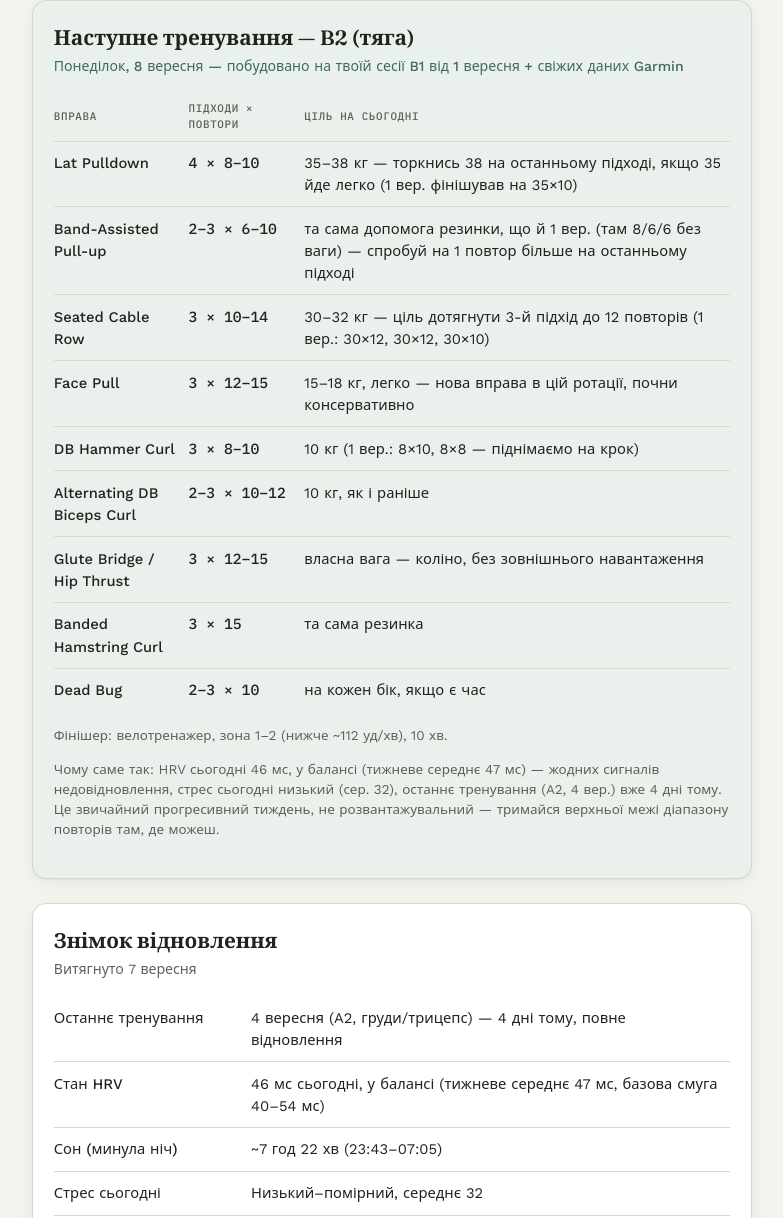
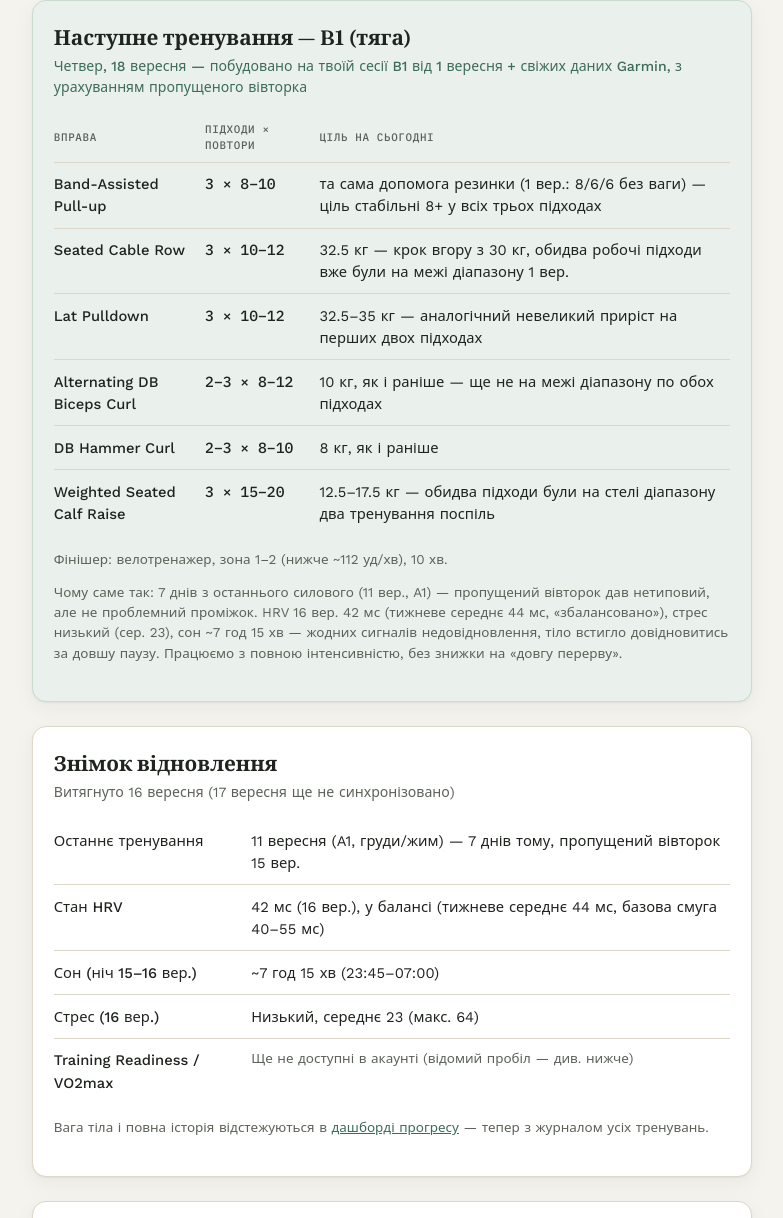
Before and after one commit to viktorkalinchuk/my-state-dashboard, a plain HTML site: page training.html in a window 1280 px wide. Shown: the part 458-1676 px from the top of the page, without its empty margins (248-1031 px from the left). Drawn offline with nearby package versions, Linux system fonts and the light colour scheme.

Commit message:
chore: B1 training update for Sep 18

```diff
--- a/training.html
+++ b/training.html
@@ -312,7 +312,7 @@
       <span class="chip">2×/тижд</span>
       <span class="chip">Середній рівень</span>
       <span class="chip">З урахуванням коліна</span>
-      <span class="chip next">Наступне: B2, 8 вер</span>
+      <span class="chip next">Наступне: B1, 18 вер</span>
     </div>
     <a href="/" style="display:inline-flex;align-items:center;gap:.35rem;margin-top:.9rem;font-size:.85rem;color:var(--accent);text-decoration:none;border-bottom:1px solid transparent;">📈 Дивитись прогрес &rarr;</a>
   </header>
@@ -324,37 +324,34 @@
   </div>
 
   <section class="card next-session">
-    <h2>Наступне тренування &mdash; B2 (тяга)</h2>
-    <div class="card-sub">Понеділок, 8 вересня &mdash; побудовано на твоїй сесії B1 від 1 вересня + свіжих даних Garmin</div>
+    <h2>Наступне тренування &mdash; B1 (тяга)</h2>
+    <div class="card-sub">Четвер, 18 вересня &mdash; побудовано на твоїй сесії B1 від 1 вересня + свіжих даних Garmin, з урахуванням пропущеного вівторка</div>
     <table class="plan">
       <thead>
         <tr><th>Вправа</th><th>Підходи × Повтори</th><th>Ціль на сьогодні</th></tr>
       </thead>
       <tbody>
-        <tr><td class="ex-name">Lat Pulldown</td><td class="sets">4 × 8&ndash;10</td><td>35&ndash;38 кг &mdash; торкнись 38 на останньому підході, якщо 35 йде легко (1 вер. фінішував на 35×10)</td></tr>
-        <tr><td class="ex-name">Band-Assisted Pull-up</td><td class="sets">2&ndash;3 × 6&ndash;10</td><td>та сама допомога резинки, що й 1 вер. (там 8/6/6 без ваги) &mdash; спробуй на 1 повтор більше на останньому підході</td></tr>
-        <tr><td class="ex-name">Seated Cable Row</td><td class="sets">3 × 10&ndash;14</td><td>30&ndash;32 кг &mdash; ціль дотягнути 3-й підхід до 12 повторів (1 вер.: 30×12, 30×12, 30×10)</td></tr>
-        <tr><td class="ex-name">Face Pull</td><td class="sets">3 × 12&ndash;15</td><td>15&ndash;18 кг, легко &mdash; нова вправа в цій ротації, почни консервативно</td></tr>
-        <tr><td class="ex-name">DB Hammer Curl</td><td class="sets">3 × 8&ndash;10</td><td>10 кг (1 вер.: 8×10, 8×8 &mdash; піднімаємо на крок)</td></tr>
-        <tr><td class="ex-name">Alternating DB Biceps Curl</td><td class="sets">2&ndash;3 × 10&ndash;12</td><td>10 кг, як і раніше</td></tr>
-        <tr><td class="ex-name">Glute Bridge / Hip Thrust</td><td class="sets">3 × 12&ndash;15</td><td>власна вага &mdash; коліно, без зовнішнього навантаження</td></tr>
-        <tr><td class="ex-name">Banded Hamstring Curl</td><td class="sets">3 × 15</td><td>та сама резинка</td></tr>
-        <tr><td class="ex-name">Dead Bug</td><td class="sets">2&ndash;3 × 10</td><td>на кожен бік, якщо є час</td></tr>
+        <tr><td class="ex-name">Band-Assisted Pull-up</td><td class="sets">3 × 8&ndash;10</td><td>та сама допомога резинки (1 вер.: 8/6/6 без ваги) &mdash; ціль стабільні 8+ у всіх трьох підходах</td></tr>
+        <tr><td class="ex-name">Seated Cable Row</td><td class="sets">3 × 10&ndash;12</td><td>32.5 кг &mdash; крок вгору з 30 кг, обидва робочі підходи вже були на межі діапазону 1 вер.</td></tr>
+        <tr><td class="ex-name">Lat Pulldown</td><td class="sets">3 × 10&ndash;12</td><td>32.5&ndash;35 кг &mdash; аналогічний невеликий приріст на перших двох підходах</td></tr>
+        <tr><td class="ex-name">Alternating DB Biceps Curl</td><td class="sets">2&ndash;3 × 8&ndash;12</td><td>10 кг, як і раніше &mdash; ще не на межі діапазону по обох підходах</td></tr>
+        <tr><td class="ex-name">DB Hammer Curl</td><td class="sets">2&ndash;3 × 8&ndash;10</td><td>8 кг, як і раніше</td></tr>
+        <tr><td class="ex-name">Weighted Seated Calf Raise</td><td class="sets">3 × 15&ndash;20</td><td>12.5&ndash;17.5 кг &mdash; обидва підходи були на стелі діапазону два тренування поспіль</td></tr>
       </tbody>
     </table>
     <p class="ex-note" style="margin-top:.9rem;">Фінішер: велотренажер, зона 1&ndash;2 (нижче ~112 уд/хв), 10 хв.</p>
-    <p class="ex-note">Чому саме так: HRV сьогодні 46&nbsp;мс, у балансі (тижневе середнє 47&nbsp;мс) &mdash; жодних сигналів недовідновлення, стрес сьогодні низький (сер. 32), останнє тренування (A2, 4 вер.) вже 4 дні тому. Це звичайний прогресивний тиждень, не розвантажувальний &mdash; тримайся верхньої межі діапазону повторів там, де можеш.</p>
+    <p class="ex-note">Чому саме так: 7 днів з останнього силового (11 вер., A1) &mdash; пропущений вівторок дав нетиповий, але не проблемний проміжок. HRV 16 вер. 42&nbsp;мс (тижневе середнє 44&nbsp;мс, &laquo;збалансовано&raquo;), стрес низький (сер. 23), сон ~7&nbsp;год&nbsp;15&nbsp;хв &mdash; жодних сигналів недовідновлення, тіло встигло довідновитись за довшу паузу. Працюємо з повною інтенсивністю, без знижки на &laquo;довгу перерву&raquo;.</p>
   </section>
 
   <section class="card">
     <h2>Знімок відновлення</h2>
-    <div class="card-sub">Витягнуто 7 вересня</div>
+    <div class="card-sub">Витягнуто 16 вересня (17 вересня ще не синхронізовано)</div>
     <table class="plan">
       <tbody>
-        <tr><td class="ex-name">Останнє тренування</td><td colspan="3">4 вересня (A2, груди/трицепс) &mdash; 4 дні тому, повне відновлення</td></tr>
-        <tr><td class="ex-name">Стан HRV</td><td colspan="3">46 мс сьогодні, у балансі (тижневе середнє 47 мс, базова смуга 40&ndash;54 мс)</td></tr>
-        <tr><td class="ex-name">Сон (минула ніч)</td><td colspan="3">~7 год 22 хв (23:43&ndash;07:05)</td></tr>
-        <tr><td class="ex-name">Стрес сьогодні</td><td colspan="3">Низький&ndash;помірний, середнє 32</td></tr>
+        <tr><td class="ex-name">Останнє тренування</td><td colspan="3">11 вересня (A1, груди/жим) &mdash; 7 днів тому, пропущений вівторок 15 вер.</td></tr>
+        <tr><td class="ex-name">Стан HRV</td><td colspan="3">42 мс (16 вер.), у балансі (тижневе середнє 44 мс, базова смуга 40&ndash;55 мс)</td></tr>
+        <tr><td class="ex-name">Сон (ніч 15&ndash;16 вер.)</td><td colspan="3">~7 год 15 хв (23:45&ndash;07:00)</td></tr>
+        <tr><td class="ex-name">Стрес (16 вер.)</td><td colspan="3">Низький, середнє 23 (макс. 64)</td></tr>
         <tr><td class="ex-name">Training Readiness / VO2max</td><td colspan="3" class="ex-note">Ще не доступні в акаунті (відомий пробіл &mdash; див. нижче)</td></tr>
       </tbody>
     </table>
@@ -395,14 +392,14 @@
   <section class="card">
     <h2>Ротація</h2>
     <div class="card-sub">Та сама ідея, що і твій старий спліт &ldquo;Груди A / Груди B&rdquo; &mdash; дві версії кожного дня, щоб нічого не повторювалось поспіль</div>
-    <p class="ex-note">Цикл у порядку: <strong style="color:var(--ink);">A1 &rarr; B1 &rarr; A2 &rarr; B2</strong>, потім повтор. При 2 сесіях/тиждень це повний цикл приблизно кожні 2 тижні. Вправи з фокусом на коліно (підйом на носки, розгинання ноги, сідничний міст, згинання гомілки з резинкою) навмисно лишаються однаковими у всіх варіантах &mdash; тут послідовність важливіша за різноманітність, поки ти відстежуєш відновлення. Останні сесії: A1 (29 сер) &rarr; B1 (1 вер) &rarr; A2 (4 вер) &rarr; наступна B2 (8 вер).</p>
+    <p class="ex-note">Цикл у порядку: <strong style="color:var(--ink);">A1 &rarr; B1 &rarr; A2 &rarr; B2</strong>, потім повтор. При 2 сесіях/тиждень це повний цикл приблизно кожні 2 тижні. Вправи з фокусом на коліно (підйом на носки, розгинання ноги, сідничний міст, згинання гомілки з резинкою) навмисно лишаються однаковими у всіх варіантах &mdash; тут послідовність важливіша за різноманітність, поки ти відстежуєш відновлення. Останні сесії: A1 (29 сер) &rarr; B1 (1 вер) &rarr; A2 (4 вер) &rarr; B2 (8 вер) &rarr; A1 (11 вер) &rarr; наступна B1 (18 вер, з пропущеним вівторком 15 вер.).</p>
   </section>
 
   <div class="tabs" role="tablist">
     <button class="tab" id="tab-a1" role="tab" aria-selected="false">A1</button>
-    <button class="tab" id="tab-b1" role="tab" aria-selected="false">B1</button>
+    <button class="tab" id="tab-b1" role="tab" aria-selected="true">B1</button>
     <button class="tab" id="tab-a2" role="tab" aria-selected="false">A2</button>
-    <button class="tab" id="tab-b2" role="tab" aria-selected="true">B2</button>
+    <button class="tab" id="tab-b2" role="tab" aria-selected="false">B2</button>
   </div>
 
   <section class="card day" id="day-a1">
@@ -422,7 +419,7 @@
     </table>
   </section>
 
-  <section class="card day" id="day-b1">
+  <section class="card day active" id="day-b1">
     <h2>B1 &mdash; День тяги + задня поверхня тіла</h2>
     <div class="card-sub">Твій звичний день спини/тяги, плюс робота на стегна й задню поверхню для коліна</div>
     <table class="plan">
@@ -457,7 +454,7 @@
     </table>
   </section>
 
-  <section class="card day active" id="day-b2">
+  <section class="card day" id="day-b2">
     <h2>B2 &mdash; Варіант дня тяги + задня поверхня тіла</h2>
     <div class="card-sub">Ті самі патерни, що в B1, інші вправи &mdash; на чолі тяга верхнього блоку, face pull, молоткові згинання першими</div>
     <table class="plan">
@@ -497,7 +494,7 @@
   </section>
 
   <footer class="note">
-    v7 &mdash; додав картку &laquo;Наступне тренування&raquo; з конкретними цілями на B2 (8 вересня), побудовану на сесії B1 від 1 вересня і свіжих даних Garmin (HRV, сон, стрес). Знімок відновлення теж оновлено. Цей план і далі працює на ротації A1/B1/A2/B2, поверх твоєї реальної історії тренувань, базових показників до травми і даних відновлення Garmin. Тренувальне навантаження, VO2&nbsp;max і training readiness поки не доступні в акаунті (ймовірно, потрібно більше історії або не заповнене поле профілю) &mdash; коли з'являться, зможемо уточнити план ще більше. Скажи &laquo;створи тренування на сьогодні на основі моїх попередніх сесій&raquo; у будь-який момент &mdash; і я витягну твою останню історію Garmin та дані сну, щоб оновити цю картку для наступного дня.
+    v8 &mdash; додав картку &laquo;Наступне тренування&raquo; з конкретними цілями на B1 (18 вересня), побудовану на сесії B1 від 1 вересня, реальному 7-денному проміжку через пропущений вівторок (15 вер.) і свіжих даних Garmin (HRV, сон, стрес станом на 16 вер.). Знімок відновлення теж оновлено. Цей план і далі працює на ротації A1/B1/A2/B2, поверх твоєї реальної історії тренувань, базових показників до травми і даних відновлення Garmin. Тренувальне навантаження, VO2&nbsp;max і training readiness поки не доступні в акаунті (ймовірно, потрібно більше історії або не заповнене поле профілю) &mdash; коли з'являться, зможемо уточнити план ще більше. Скажи &laquo;створи тренування на сьогодні на основі моїх попередніх сесій&raquo; у будь-який момент &mdash; і я витягну твою останню історію Garmin та дані сну, щоб оновити цю картку для наступного дня.
   </footer>
 
 </div>
```
